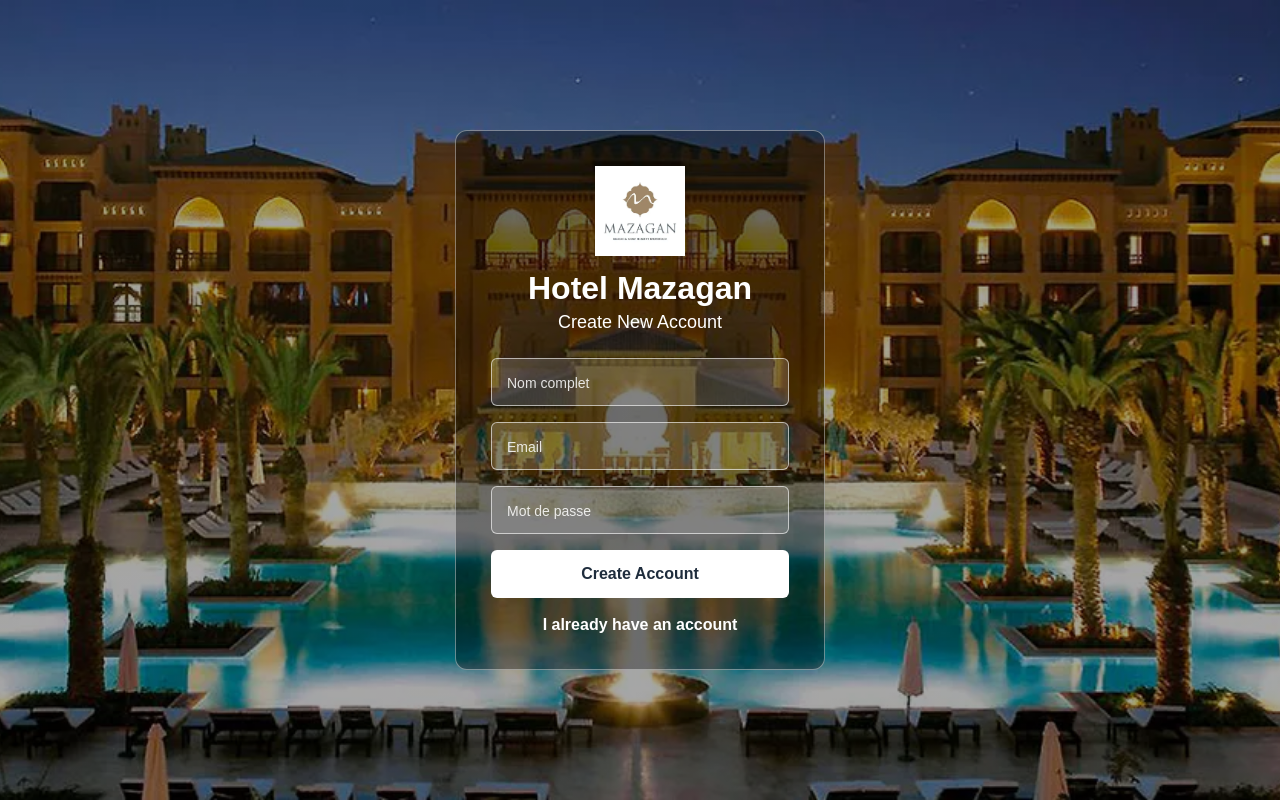
After one commit to rayanedami/Gest_Res_Hotel, a Flask app: page /sign_in in a window 1280 px wide. The commit adds this page. Run offline with Flask 3, Linux system fonts and the light colour scheme.

Commit message:
Update project with client account and admin management

```diff
--- a/app.py
+++ b/app.py
@@ -1,11 +1,14 @@
-from flask import Flask, render_template, request
+from flask import Flask, render_template, request, redirect, url_for, session
 
 app = Flask(__name__)
+app.secret_key = "hotel_secret_key"
 
-@app.route("/")
-def home():
-    return render_template("index.html")
+# Compte admin
+ADMIN_USERNAME = "admin"
+ADMIN_PASSWORD = "1234"
 
+# Données
+clients = []
 reservations = []
 
 chambres = [
@@ -15,19 +18,79 @@ chambres = [
     {"numero": 104, "type": "Familiale", "prix": 700}
 ]
 
+@app.route("/", methods=["GET", "POST"])
+def home():
+    if request.method == "POST":
+        identifiant = request.form["identifiant"]
+        password = request.form["password"]
+
+        # Login admin
+        if identifiant == ADMIN_USERNAME and password == ADMIN_PASSWORD:
+            session.clear()
+            session["admin"] = True
+            return redirect(url_for("admin"))
+
+        # Login client avec email
+        for client in clients:
+            if client["email"] == identifiant and client["password"] == password:
+                session.clear()
+                session["client"] = client["email"]
+                session["client_nom"] = client["nom"]
+                return redirect(url_for("reservation"))
+
+        return render_template("index.html", message="Identifiant ou mot de passe incorrect")
+
+    return render_template("index.html")
+
+
+@app.route("/sign_in", methods=["GET", "POST"])
+def sign_in():
+    if request.method == "POST":
+        nom = request.form["nom"]
+        email = request.form["email"]
+        password = request.form["password"]
+
+        if not nom or not email or not password:
+            return render_template("sign_in.html", message="Tous les champs sont obligatoires")
+
+        for client in clients:
+            if client["email"] == email:
+                return render_template("sign_in.html", message="Cet email existe déjà")
+
+        clients.append({
+            "nom": nom,
+            "email": email,
+            "password": password
+        })
+
+        return redirect(url_for("home"))
+
+    return render_template("sign_in.html")
+
+
 @app.route("/reservation", methods=["GET", "POST"])
 def reservation():
+    if "client" not in session:
+        return redirect(url_for("home"))
+
     if request.method == "POST":
-        nom = request.form["nom"]
+        nom = session["client_nom"]
         chambre = request.form["chambre"]
         date = request.form["date"]
 
+        if not date:
+            return render_template(
+                "reservation.html",
+                chambres=chambres,
+                message="La date est obligatoire"
+            )
+
         for r in reservations:
-            if r["chambre"] == chambre:
+            if r["chambre"] == chambre and r["date"] == date:
                 return render_template(
                     "reservation.html",
                     chambres=chambres,
-                    message="cette chambre est deja reserve"
+                    message="Cette chambre est déjà réservée pour cette date"
                 )
 
         reservations.append({
@@ -39,14 +102,36 @@ def reservation():
         return render_template(
             "reservation.html",
             chambres=chambres,
-            message="Reservation enregistre avec succes"
+            message="Réservation enregistrée avec succès"
         )
 
     return render_template("reservation.html", chambres=chambres)
 
-@app.route("/liste")
-def liste():
-    return render_template("liste_reservations.html", reservations=reservations)
+
+@app.route("/admin")
+def admin():
+    if "admin" not in session:
+        return redirect(url_for("home"))
+
+    return render_template("admin.html", reservations=reservations)
+
+
+@app.route("/supprimer/<int:index>")
+def supprimer(index):
+    if "admin" not in session:
+        return redirect(url_for("home"))
+
+    if 0 <= index < len(reservations):
+        reservations.pop(index)
+
+    return redirect(url_for("admin"))
+
+
+@app.route("/logout")
+def logout():
+    session.clear()
+    return redirect(url_for("home"))
+
 
 if __name__ == "__main__":
     app.run(debug=True)
--- a/static/style.css
+++ b/static/style.css
@@ -1,32 +1,213 @@
+* {
+    margin: 0;
+    padding: 0;
+    box-sizing: border-box;
+}
+
 body {
-    font-family: Arial;
-    background-color: #f2f2f2;
+    font-family: Arial, sans-serif;
+}
+
+/* Page login */
+.login-page {
+    height: 100vh;
+    background: linear-gradient(rgba(0,0,0,0.35), rgba(0,0,0,0.35)),
+                url("/static/hotel-bg.png");
+    background-size: cover;
+    background-position: center;
+    display: flex;
+    justify-content: center;
+    align-items: center;
+}
+
+.login-card {
+    width: 370px;
+    padding: 35px;
     text-align: center;
+    color: white;
+    background: rgba(0,0,0,0.35);
+    border-radius: 12px;
+    border: 1px solid rgba(255,255,255,0.4);
+}
+
+.hotel-logo {
+    width: 90px;
+    margin-bottom: 10px;
+}
+
+.hotel-title {
+    font-size: 32px;
+    margin-bottom: 5px;
+}
+
+.hotel-subtitle {
+    margin-bottom: 25px;
+    font-size: 18px;
+}
+
+/* Inputs login */
+.login-card input {
+    width: 100%;
+    height: 48px;
+    padding: 0 15px;
+    margin-bottom: 16px;
+
+    border: 1px solid rgba(255,255,255,0.6);
+    border-radius: 6px;
+
+    background: rgba(255,255,255,0.15);
+    color: white;
+
+    font-size: 15px;
+    outline: none;
+}
+
+.login-card input::placeholder {
+    color: rgba(255,255,255,0.85);
+    font-size: 14px;
+}
+
+.login-card input:focus {
+    border-color: white;
+    background: rgba(255,255,255,0.22);
+}
+
+.login-card button {
+    width: 100%;
+    height: 48px;
+    border: none;
+    border-radius: 6px;
+    background: white;
+    color: #1f2d3d;
+    font-size: 16px;
+    font-weight: bold;
+    cursor: pointer;
+}
+
+.login-card button:hover {
+    background: #ddd;
+}
+
+.login-links {
+    margin-top: 18px;
+}
+
+.login-links a {
+    color: white;
+    text-decoration: none;
+    font-weight: bold;
+}
+
+.login-links a:hover {
+    text-decoration: underline;
+}
+
+.error-message {
+    background: #e74c3c;
+    padding: 10px;
+    border-radius: 6px;
+    margin-bottom: 15px;
+}
+
+/* Pages internes */
+.page-body {
+    background: #f4f6f9;
+    min-height: 100vh;
+}
+
+.navbar {
+    background: #1f2d3d;
+    color: white;
+    padding: 18px 50px;
+    display: flex;
+    justify-content: space-between;
+    align-items: center;
+}
+
+.navbar a {
+    color: white;
+    text-decoration: none;
+    margin-left: 20px;
+    font-weight: bold;
+}
+
+.navbar a:hover {
+    color: #3498db;
 }
 
 .container {
-    margin-top: 100px;
+    width: 80%;
+    max-width: 850px;
+    margin: 60px auto;
+    background: white;
+    padding: 40px;
+    border-radius: 14px;
+    text-align: center;
+    box-shadow: 0 8px 25px rgba(0,0,0,0.08);
 }
 
-h1 {
-    color: #2c3e50;
+.container h1 {
+    margin-bottom: 30px;
+    color: #1f2d3d;
 }
 
-p {
-    color: #555;
-    font-size: 18px;
+select,
+input[type="date"] {
+    width: 70%;
+    padding: 14px;
+    margin-bottom: 15px;
+    border: 1px solid #ccc;
+    border-radius: 7px;
 }
 
 .btn {
-    display: inline-block;
-    padding: 10px 20px;
-    background-color: #3498db;
+    background: #3498db;
     color: white;
-    text-decoration: none;
-    border-radius: 5px;
-    margin-top: 20px;
+    padding: 13px 30px;
+    border: none;
+    border-radius: 7px;
+    font-weight: bold;
+    cursor: pointer;
 }
 
 .btn:hover {
-    background-color: #2980b9;
+    background: #217dbb;
 }
+
+.message {
+    background: #eafaf1;
+    color: #1e8449;
+    padding: 12px;
+    border-radius: 7px;
+    margin-bottom: 20px;
+}
+
+/* Admin table */
+table {
+    width: 100%;
+    border-collapse: collapse;
+    margin-top: 25px;
+}
+
+th {
+    background: #1f2d3d;
+    color: white;
+    padding: 14px;
+}
+
+td {
+    padding: 14px;
+    border-bottom: 1px solid #ddd;
+}
+
+.delete-btn {
+    background: #e74c3c;
+    color: white;
+    padding: 8px 14px;
+    border-radius: 6px;
+    text-decoration: none;
+}
+
+.delete-btn:hover {
+    background: #c0392b;
+}
--- /dev/null
+++ b/templates/sign_in.html
@@ -0,0 +1,32 @@
+<!DOCTYPE html>
+<html lang="fr">
+<head>
+    <meta charset="UTF-8">
+    <title>Create New Account</title>
+    <link rel="stylesheet" href="/static/style.css">
+</head>
+<body class="login-page">
+
+<div class="login-card">
+    <img src="/static/mazagan-logo.png" alt="Mazagan Logo" class="hotel-logo">
+    <h1 class="hotel-title">Hotel Mazagan</h1>
+    <p class="hotel-subtitle">Create New Account</p>
+
+    {% if message %}
+        <p class="error-message">{{ message }}</p>
+    {% endif %}
+
+    <form method="POST">
+        <input type="text" name="nom" placeholder="Nom complet">
+        <input type="email" name="email" placeholder="Email">
+        <input type="password" name="password" placeholder="Mot de passe">
+        <button type="submit">Create Account</button>
+    </form>
+
+    <div class="login-links">
+        <a href="/">I already have an account</a>
+    </div>
+</div>
+
+</body>
+</html>
```
Also changed, not shown: templates/admin.html (added, +46 -0 lines), templates/index.html (+22 -9 lines), templates/liste_reservations.html (deleted, +0 -23 lines), templates/reservation.html (+22 -20 lines), README.md, static/hotel-bg.png (added), static/mazagan-logo.png (added), 1 other file.
